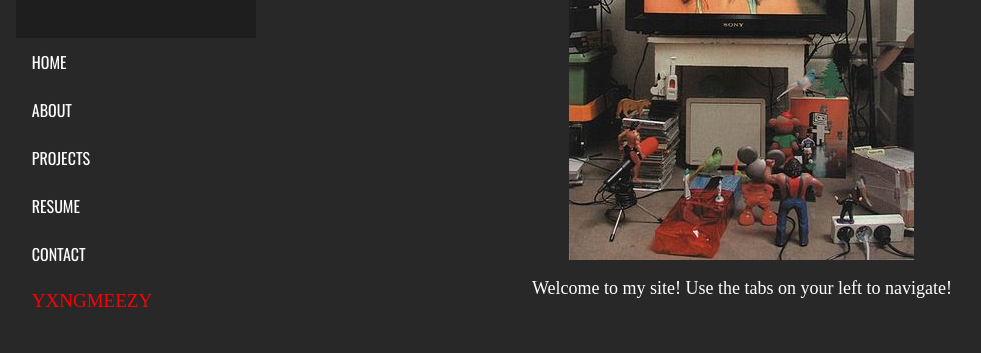
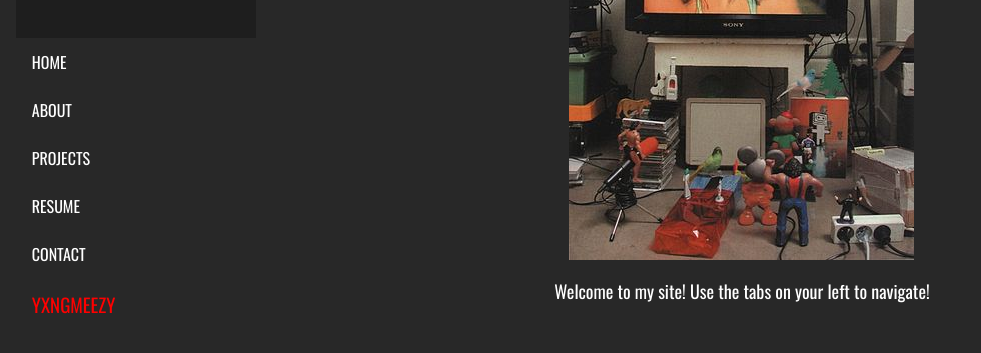
Before and after one commit to smash-cs1c/yxngmeezy.github.io-1, a plain HTML site: page index.html in a window 1280 px wide. Shown: the part 279-632 px from the top of the page, without its empty margins (29-1010 px from the left). Drawn offline with nearby package versions, Linux system fonts and the light colour scheme; a web font is replaced by a local one.

Commit message:
ADDED OSWALD FONT

```diff
--- a/style.css
+++ b/style.css
@@ -79,7 +79,7 @@ li a:hover:not(.active) {
 }
 /*YXNGMEEZY NAV*/
 #FONT {
-    font-family: 'Björk Handwriting';
+    font-family: 'Björk Handwriting', 'Oswald';
     font-size:19px;
     color:red;
 }
@@ -100,13 +100,13 @@ li a:hover:not(.active) {
 #LEFTSECTION {
     width:50%;
     float:left;
-    font-family: 'Björk Handwriting';
+    font-family: 'Björk Handwriting', 'Oswald';
     font-size:25px;
     color:white;
 }
 #BOTTOMSECTION {
     float:bottom;
-    font-family: 'Björk Handwriting';
+    font-family: 'Björk Handwriting', 'Oswald';
     font-size:15px;
     color:white;
 }
```
